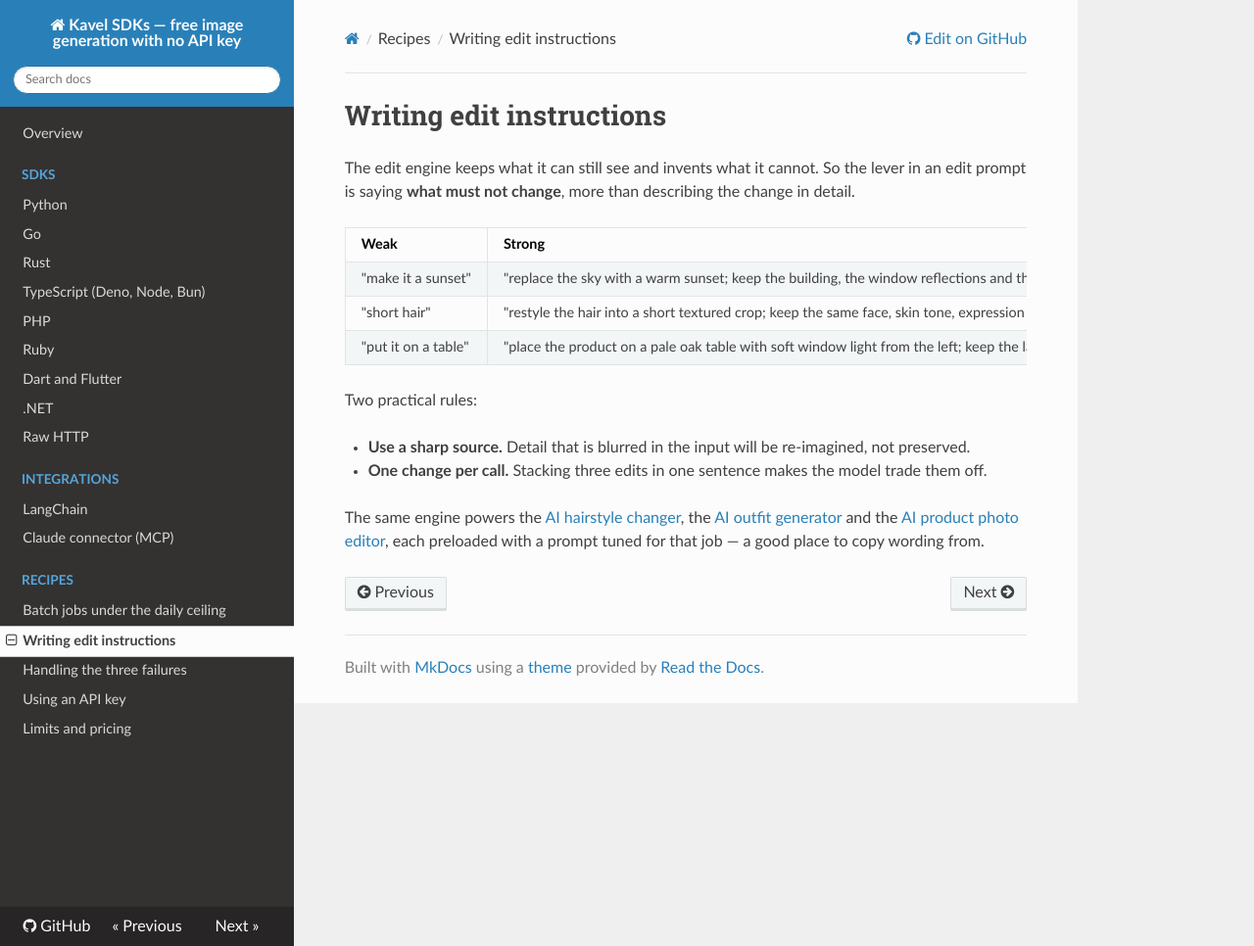
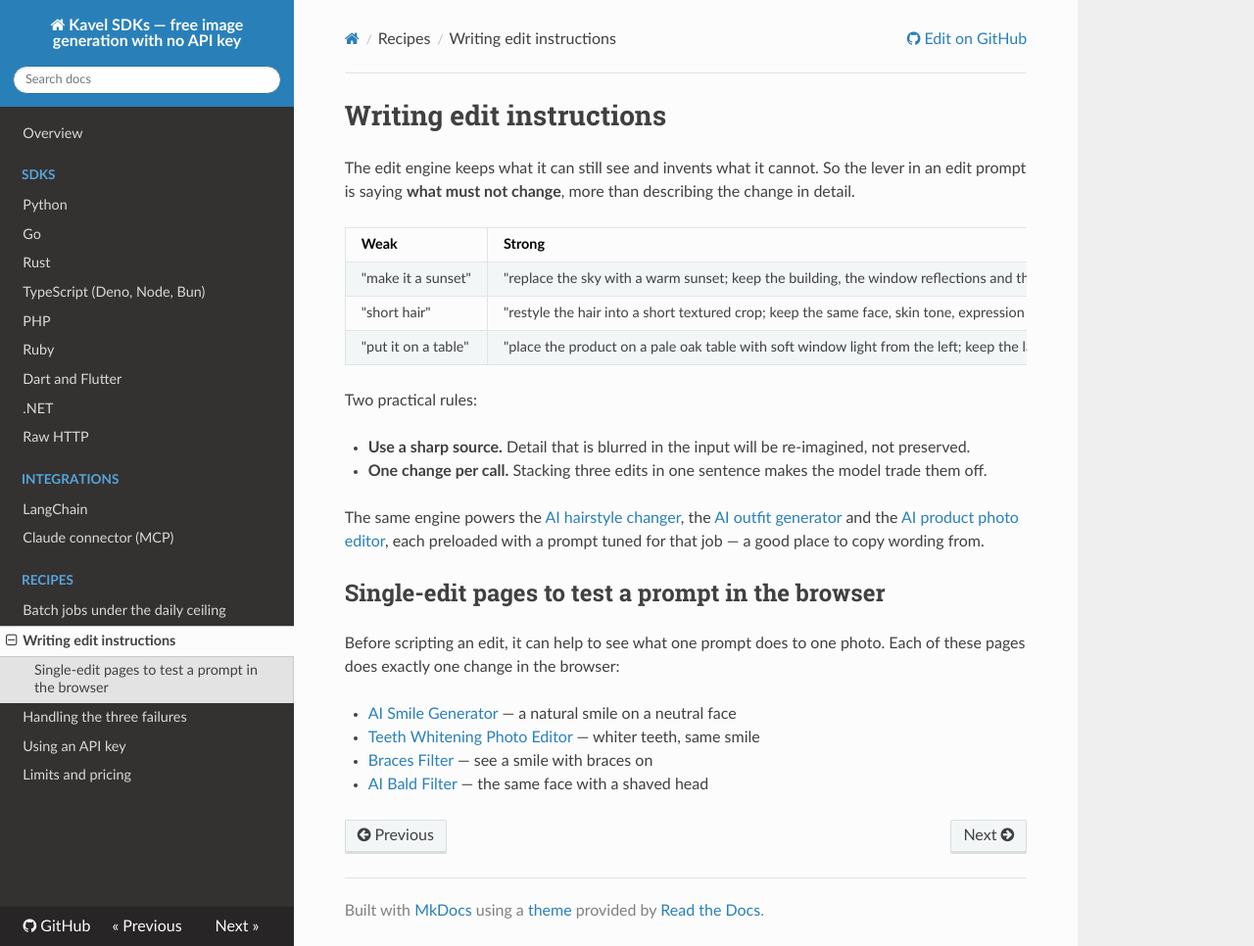
Before and after one commit to hanshs474/kavel-docs, an MkDocs documentation site: the page built from docs/recipes/edits.md, in a window 1280 px wide and 966 px high. Shown: the whole window at 98% size. Built offline with MkDocs 1.6.1, drawn with Linux system fonts in a browser that asks for light colours; nearby versions of some CDN libraries.

Commit message:
Edits recipe: link single-edit browser pages for trying a prompt

```diff
--- a/docs/recipes/edits.md
+++ b/docs/recipes/edits.md
@@ -18,3 +18,13 @@ The same engine powers the [AI hairstyle changer](https://www.kavel.ai/image/ai-
 the [AI outfit generator](https://www.kavel.ai/image/ai-outfit-generator?utm_source=readthedocs&utm_medium=docs) and the
 [AI product photo editor](https://www.kavel.ai/image/ai-product-photo-editor?utm_source=readthedocs&utm_medium=docs), each preloaded with a
 prompt tuned for that job — a good place to copy wording from.
+
+## Single-edit pages to test a prompt in the browser
+
+Before scripting an edit, it can help to see what one prompt does to one photo. Each of
+these pages does exactly one change in the browser:
+
+- [AI Smile Generator](https://ai-smile-generator-free.netlify.app/) — a natural smile on a neutral face
+- [Teeth Whitening Photo Editor](https://teeth-whitening-photo-editor.onrender.com/) — whiter teeth, same smile
+- [Braces Filter](https://hanshs474.github.io/braces-filter/) — see a smile with braces on
+- [AI Bald Filter](https://shiny-scalp-studio.lovable.app/) — the same face with a shaved head
```
